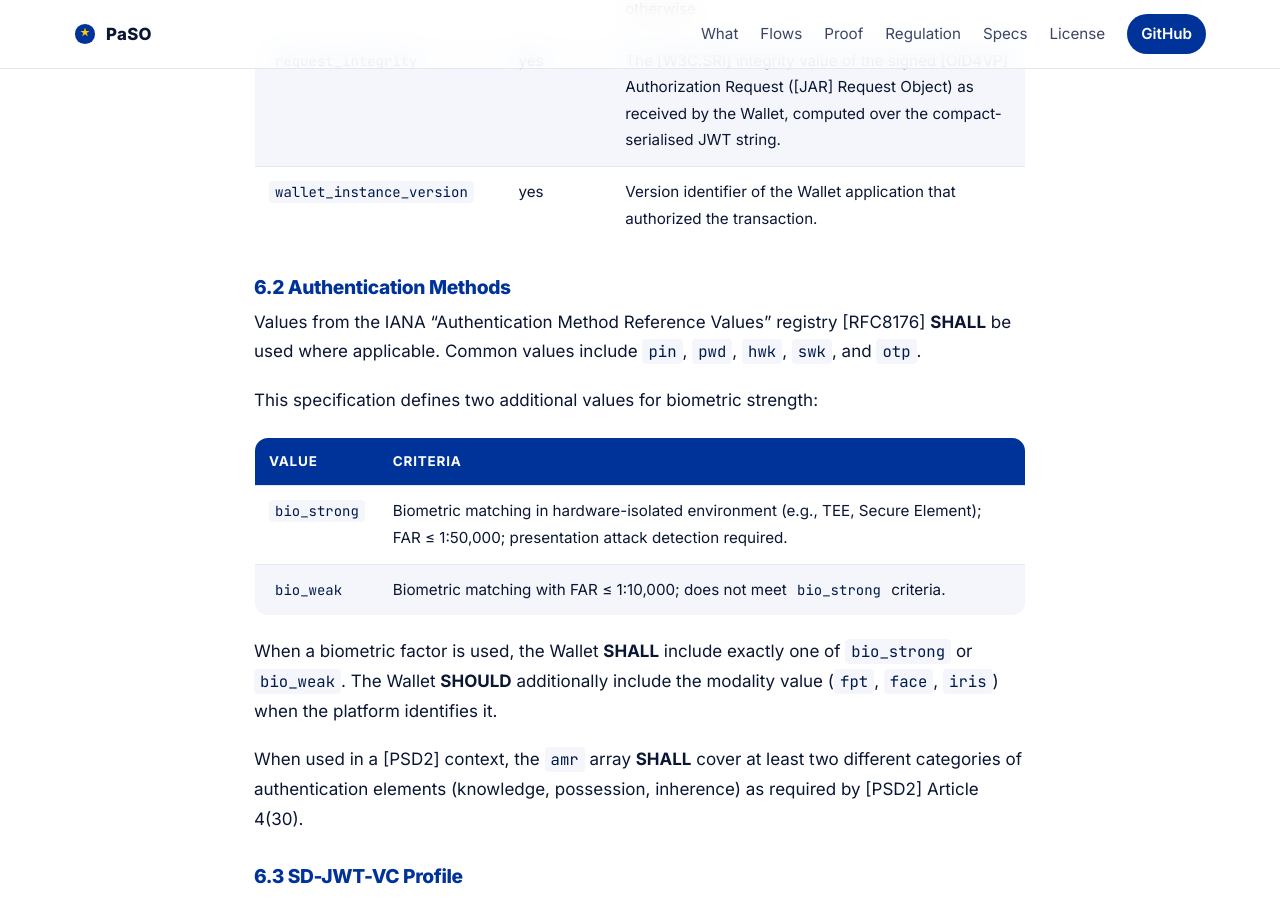
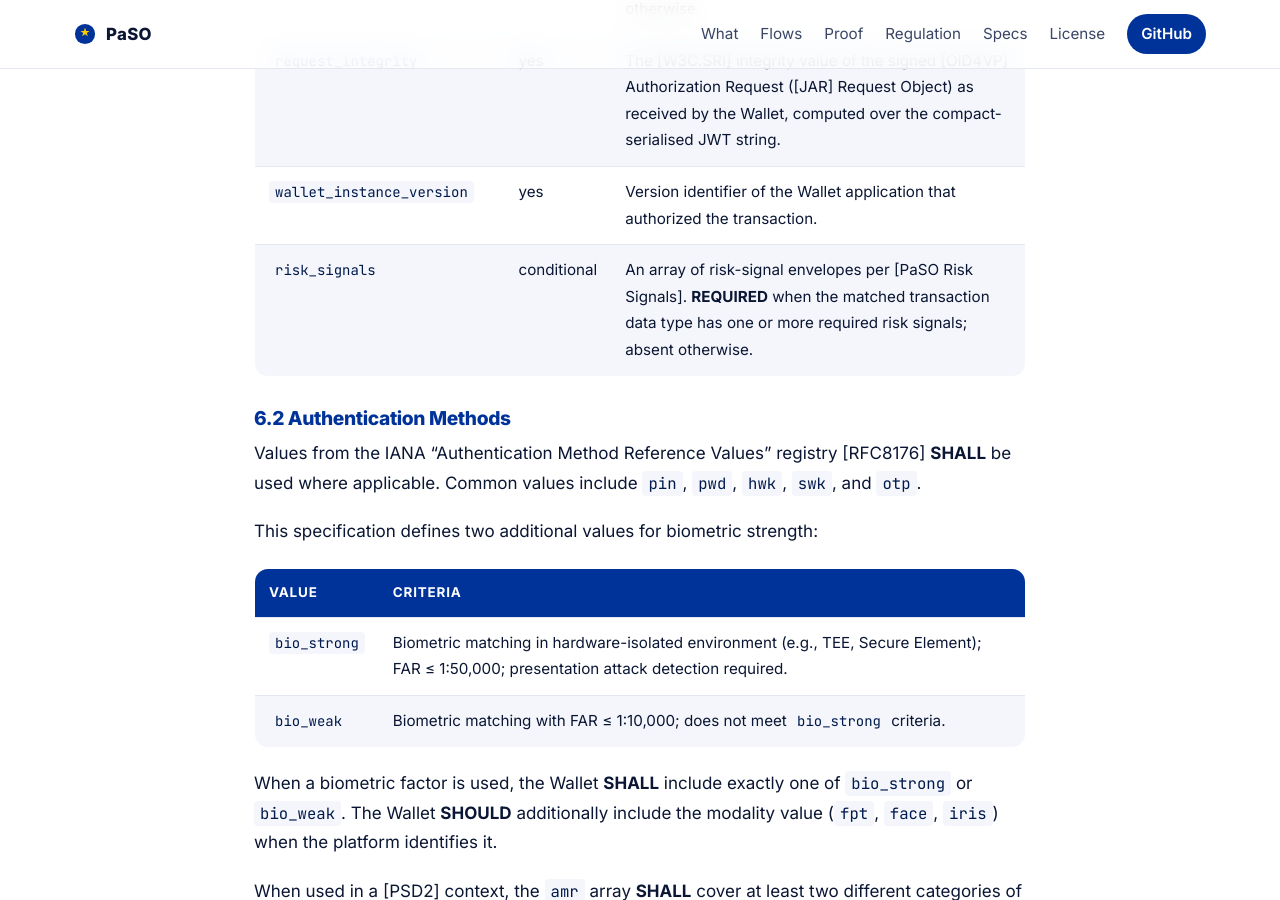
Before and after one commit to APTITUDE-Consortium/payments-and-sca-for-openid, a Jekyll site: the page built from docs/specs/paso-core.md, in a window 1280 px wide and 900 px high, scrolled down 5958 px. Built offline with Jekyll 4.4.1, drawn with Linux system fonts in a browser that asks for light colours; some of the changed text lies outside the part shown.

Commit message:
docs(specs): reference risk_signals claim in PaSO Core

```diff
--- a/docs/specs/paso-core.md
+++ b/docs/specs/paso-core.md
@@ -143,6 +143,7 @@ The Wallet **SHALL** include the following claims in every PaSO Credential prese
 | `metadata_integrity`        | conditional | The [W3C.SRI] integrity value of the signed credential metadata JWT (per [PaSO Proof Metadata]) used to display the transaction data during this presentation. **REQUIRED** when a signed credential metadata JWT was used; absent otherwise. |
 | `request_integrity`         | yes         | The [W3C.SRI] integrity value of the signed [OID4VP] Authorization Request ([JAR] Request Object) as received by the Wallet, computed over the compact-serialised JWT string.                                                                 |
 | `wallet_instance_version`   | yes         | Version identifier of the Wallet application that authorized the transaction.                                                                                                                                                                 |
+| `risk_signals`              | conditional | An array of risk-signal envelopes per [PaSO Risk Signals]. **REQUIRED** when the matched transaction data type has one or more required risk signals; absent otherwise.                                                                       |
 
 ### 6.2 Authentication Methods
 
@@ -178,6 +179,7 @@ For PaSO Credentials in [mdoc] format, the Wallet **SHALL** include device authe
 | `metadata_integrity`        | tstr          |
 | `request_integrity`         | tstr          |
 | `wallet_instance_version`   | tstr          |
+| `risk_signals`              | array of maps |
 
 ## 7 Transaction Data Processing
 
@@ -264,6 +266,7 @@ For the PaSO-targeted entries, the Wallet **SHALL** perform the following steps:
 | [SD-JWT-VC]           | [SD-JWT-based Verifiable Credentials](https://datatracker.ietf.org/doc/draft-ietf-oauth-sd-jwt-vc/)                        |
 | [mdoc]                | [ISO/IEC 18013-5:2021 — Mobile driving licence application](https://www.iso.org/standard/69084.html)                       |
 | [PaSO Proof Metadata] | [PaSO Proof: Metadata Module](proof/paso-proof-metadata.md)                                                                |
+| [PaSO Risk Signals]   | [PaSO Proof: Risk Signals Module](proof/paso-proof-risk-signals.md)                                                         |
 | [JAR]                 | [RFC 9101 — JWT-Secured Authorization Request](https://www.rfc-editor.org/rfc/rfc9101.html)                                |
 | [W3C.SRI]             | [Subresource Integrity](https://www.w3.org/TR/SRI/)                                                                        |
 
```
